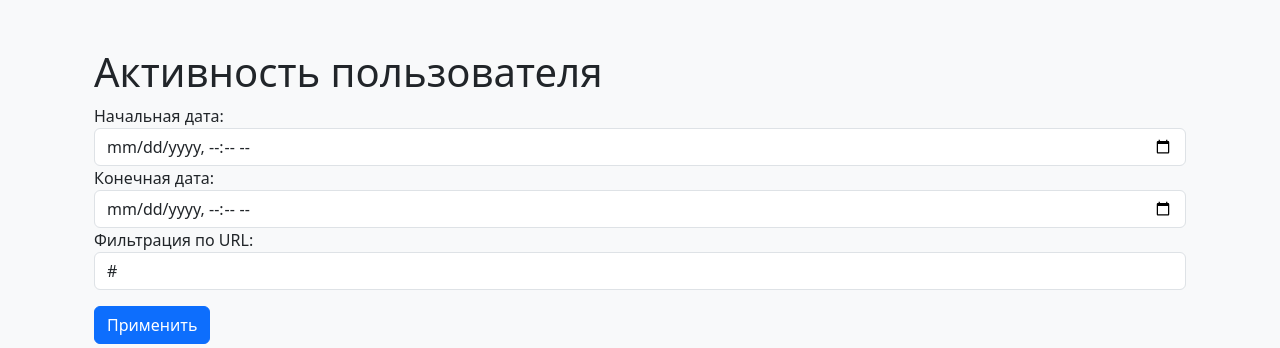
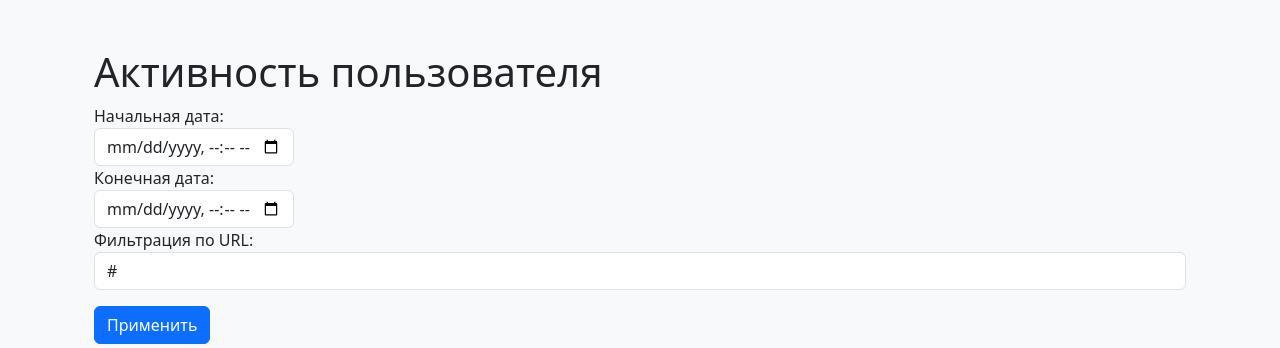
Before and after one commit to OfficialCrak/user_tracking, a Django app: template traffic/templates/traffic/user_requests.html in a window 1280 px wide. Shown: the part 56-404 px from the top of the page. Run offline with Django 5.2, Linux system fonts and the light colour scheme; the template is opened without the code that fills it: most values are stand-ins (such as "Sample title", 1, 10 or a date in 2020).

Commit message:
refactor: changing length for fields start_date, end_date in user_requests.html changing value of field url none -> ""

```diff
--- a/traffic/templates/traffic/user_requests.html
+++ b/traffic/templates/traffic/user_requests.html
@@ -6,15 +6,15 @@
     <form method="get">
         <div class="form-group">
             <label for="start_date">Начальная дата:</label>
-            <input type="datetime-local" id="start_date" name="start_date" class="form-control" value="{{ start_date }}">
+            <input type="datetime-local" id="start_date" name="start_date" class="form-control" value="{{ start_date }}" style="width: 200px;">
         </div>
         <div class="form-group">
             <label for="end_date">Конечная дата:</label>
-            <input type="datetime-local" id="end_date" name="end_date" class="form-control" value="{{ end_date }}">
+            <input type="datetime-local" id="end_date" name="end_date" class="form-control" value="{{ end_date }}" style="width: 200px;">
         </div>
         <div class="form-group">
             <label for="url">Фильтрация по URL:</label>
-            <input type="text" id="url" name="url" class="form-control" value="{{ url_filter }}">
+            <input type="text" id="url" name="url" class="form-control" value="{{ url_filter|default:'' }}">
         </div>
         <button type="submit" class="btn btn-primary mt-3">Применить</button>
     </form>
--- a/traffic/views.py
+++ b/traffic/views.py
@@ -464,7 +464,7 @@ def filter_traffic_stats(request, user=None):
         except ValueError:
             raise ValidationError({"error": "Некорректный формат end_date"})
 
-    url_filter = params.get("url")
+    url_filter = params.get("url", '')
     if url_filter:
         queryset = queryset.filter(url__icontains=url_filter)
 
@@ -580,7 +580,7 @@ def user_requests(request, user_id):
         "logs": page_obj.object_list,
         "start_date": request.GET.get('start_date'),
         "end_date": request.GET.get('end_date'),
-        "url_filter": request.GET.get('url'),
+        "url_filter": request.GET.get('url', ''),
         "total_pages": paginator.num_pages,
         "current_page": page_obj.number,
     }
```
